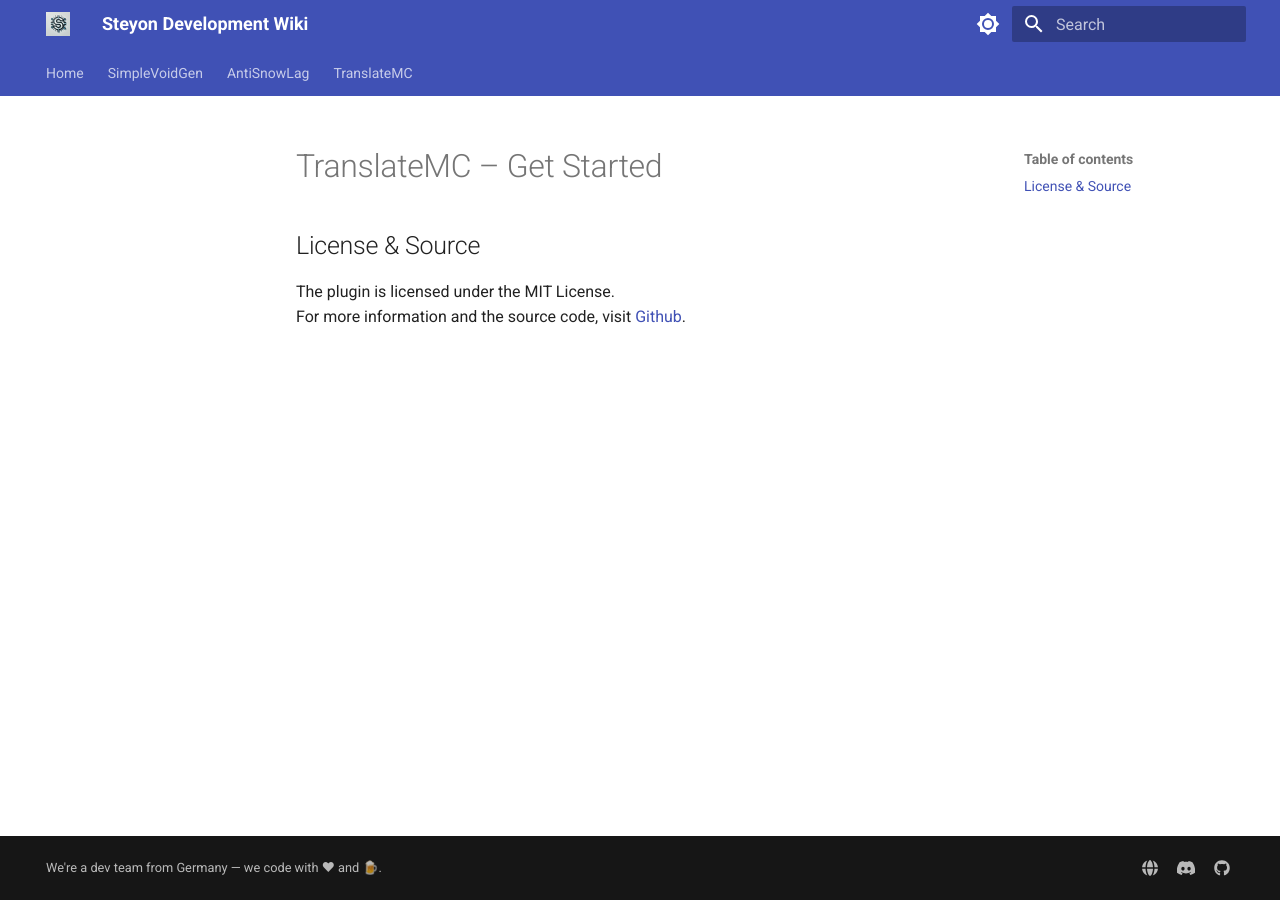
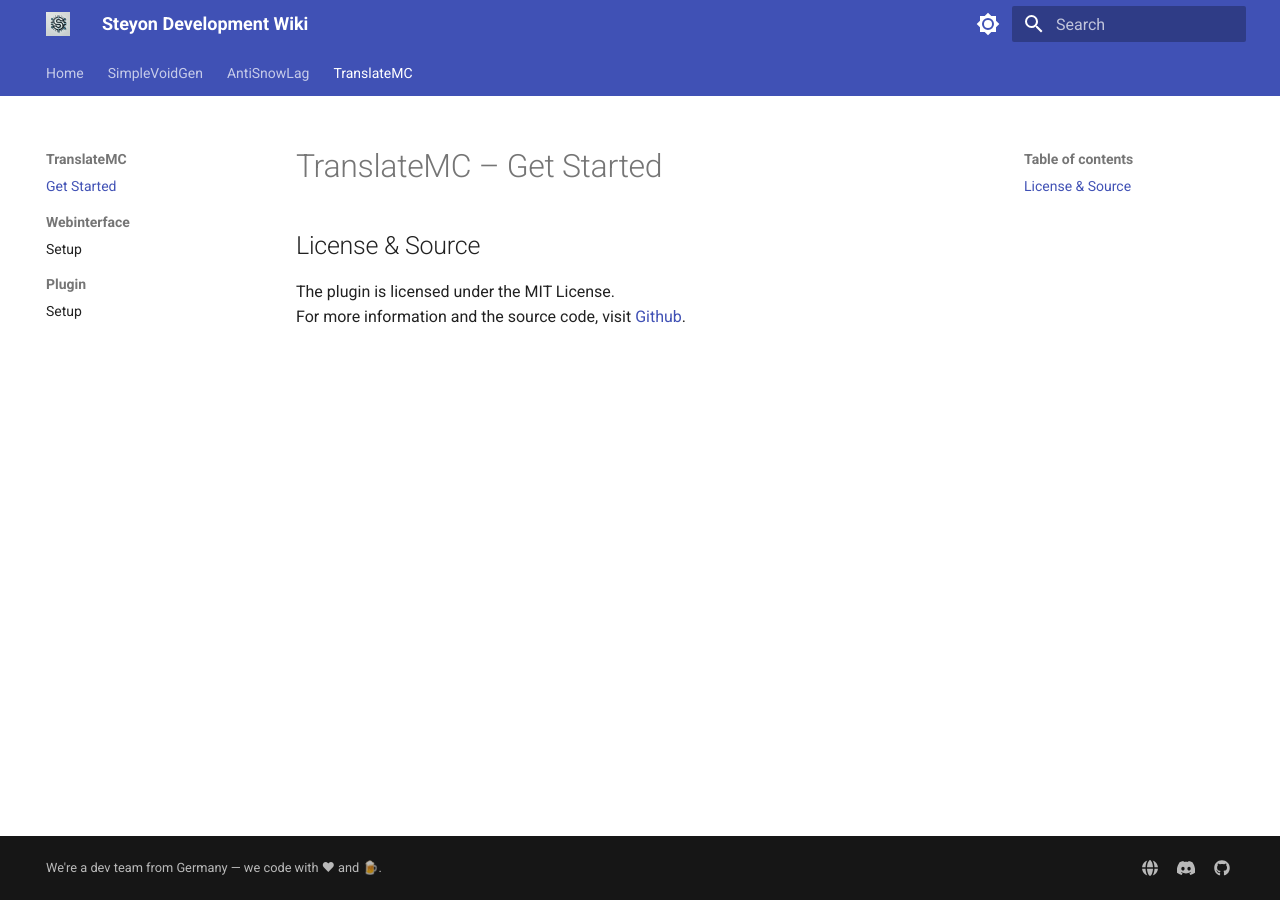
Before and after one commit to Steyondev/wiki, an MkDocs documentation site: the page built from docs/TranslateMC/GetStarted.md, in a window 1280 px wide. Built offline with MkDocs 1.6.1 and Material for MkDocs 9.7.7, drawn with Linux system fonts in a browser that asks for light colours; some of the changed lines change nothing that is shown.

Commit message:
Update TranslateMC Get Started link in mkdocs.yml

```diff
--- a/mkdocs.yml
+++ b/mkdocs.yml
@@ -36,7 +36,7 @@ nav:
   - AntiSnowLag:
     - Get Started: antisnowlag/GetStarted.md
   - TranslateMC:
-    - Get Started: TranslateMC/Webinterface/GetStarted.md
+    - Get Started: TranslateMC/GetStarted.md
     - Webinterface:
       - Setup: TranslateMC/Webinterface/Setup.md
     - Plugin:
```
